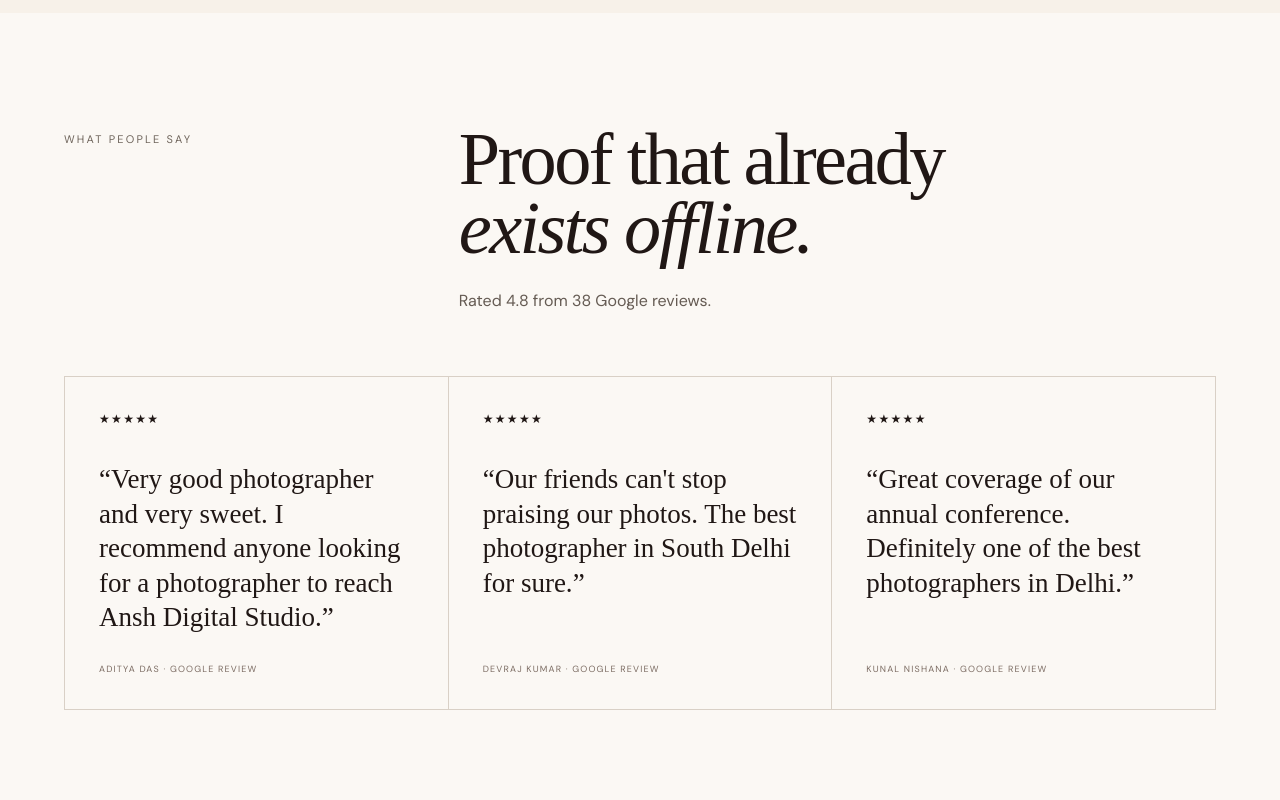
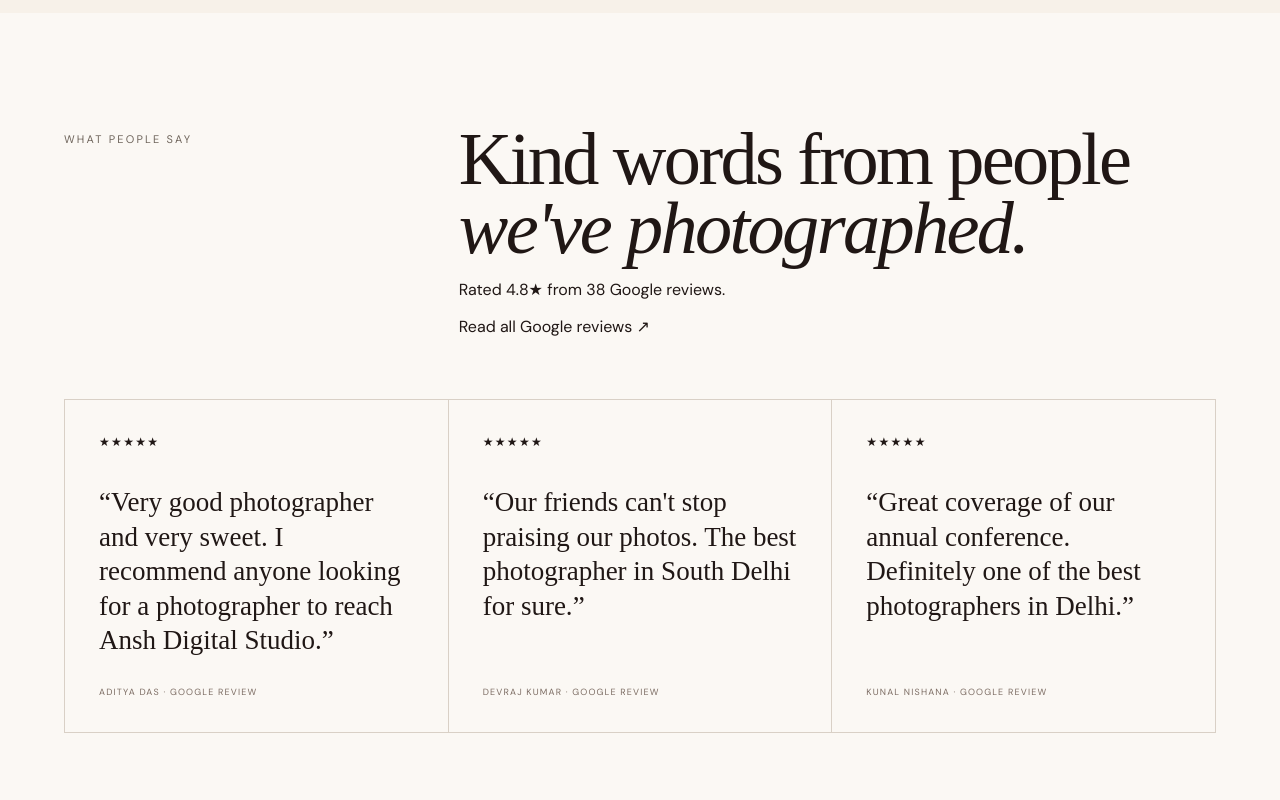
Before and after one commit to copywrk0-lgtm/Ansh-Digital-Studio, a Next.js app: page / in a window 1280 px wide. Shown: the part 4820-5620 px from the top of the page. Built offline with nearby package versions, Linux system fonts and the light colour scheme; a web font is replaced by a local one.

Commit message:
Make reviews warmer and link to Google proof

```diff
--- a/components/sections/ReviewsSection.tsx
+++ b/components/sections/ReviewsSection.tsx
@@ -2,4 +2,16 @@ import {reviews} from '@/data/reviews';
 import {Eyebrow} from '@/components/ui/Eyebrow';
 import {Stars} from '@/components/ui/Stars';
 import {site} from '@/lib/site';
-export function ReviewsSection(){return <section className='reviews section' id='reviews'><div className='sectionHeading'><Eyebrow>What people say</Eyebrow><div><h2>Proof that already<br/><em>exists offline.</em></h2><p>Rated {site.rating} from {site.reviewCount} Google reviews.</p></div></div><div className='reviewGrid'>{reviews.map(r=><blockquote key={r.name}><Stars/><p>“{r.text}”</p><footer>{r.name} · Google review</footer></blockquote>)}</div></section>}
+
+export function ReviewsSection(){
+  return <section className='reviews section' id='reviews'>
+    <div className='sectionHeading'>
+      <Eyebrow>What people say</Eyebrow>
+      <div>
+        <h2>Kind words from people<br/><em>we've photographed.</em></h2>
+        <div className='reviewSummary'><p>Rated {site.rating}★ from {site.reviewCount} Google reviews.</p><a href={site.reviews} target='_blank' rel='noreferrer'>Read all Google reviews ↗</a></div>
+      </div>
+    </div>
+    <div className='reviewGrid'>{reviews.map(r=><blockquote key={r.name}><Stars/><p>“{r.text}”</p><footer>{r.name} · Google review</footer></blockquote>)}</div>
+  </section>;
+}
```
